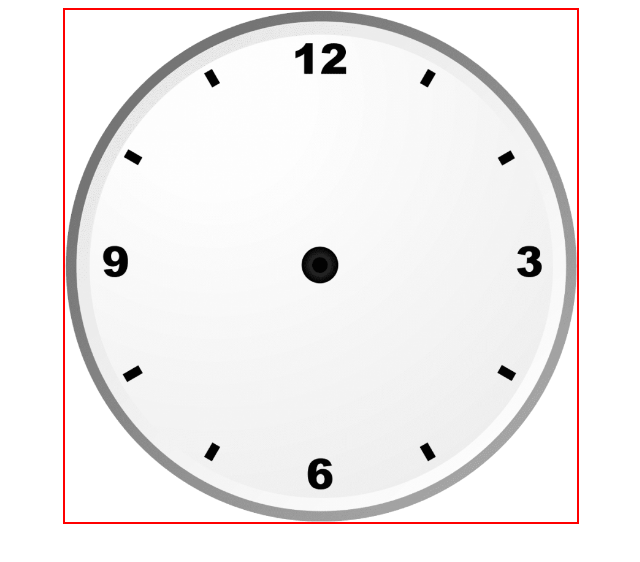
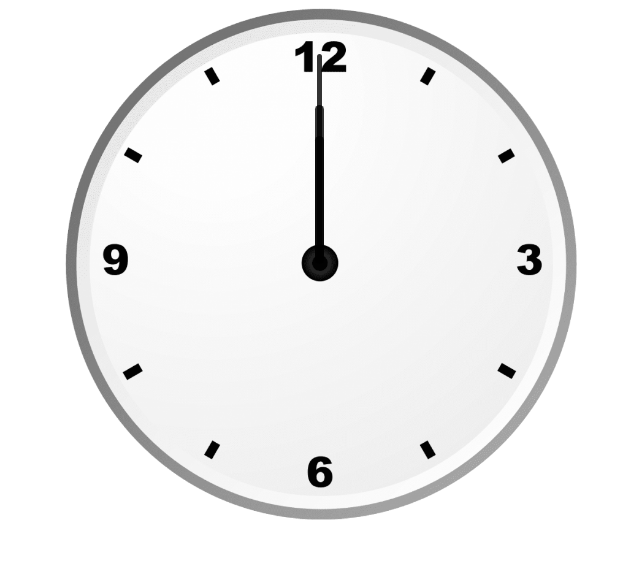
Before and after one commit to StutiMittal/AnalogClock, a plain HTML site: page index.html in a window 1280 px wide. Shown: the whole page, without its empty margins (319-959 px from the left). Drawn offline with Linux system fonts and the light colour scheme.

Commit message:
clockstyling

```diff
--- a/style.css
+++ b/style.css
@@ -1,21 +1,38 @@
 #clockContainer {
+  position: relative;
   margin: auto;
-  border: 2px solid red;
   height: 40vw;
   width: 40vw;
   background: url(clock.png) no-repeat;
   background-size: 100%;
 }
+
 #hour,
 #minute,
 #second {
   position: absolute;
   background: black;
   border-radius: 10px;
+  transform-origin: bottom;
 }
 #hour {
+  width: 1.8%;
+  height: 25%;
+  top: 25%;
+  left: 48.85%;
+  opacity: 0.8;
 }
 #minute {
+  width: 1.6%;
+  height: 30%;
+  top: 19%;
+  left: 48.9%;
+  opacity: 0.8;
 }
 #second {
+  width: 1%;
+  height: 40%;
+  top: 9%;
+  left: 49.25%;
+  opacity: 0.8;
 }
```
